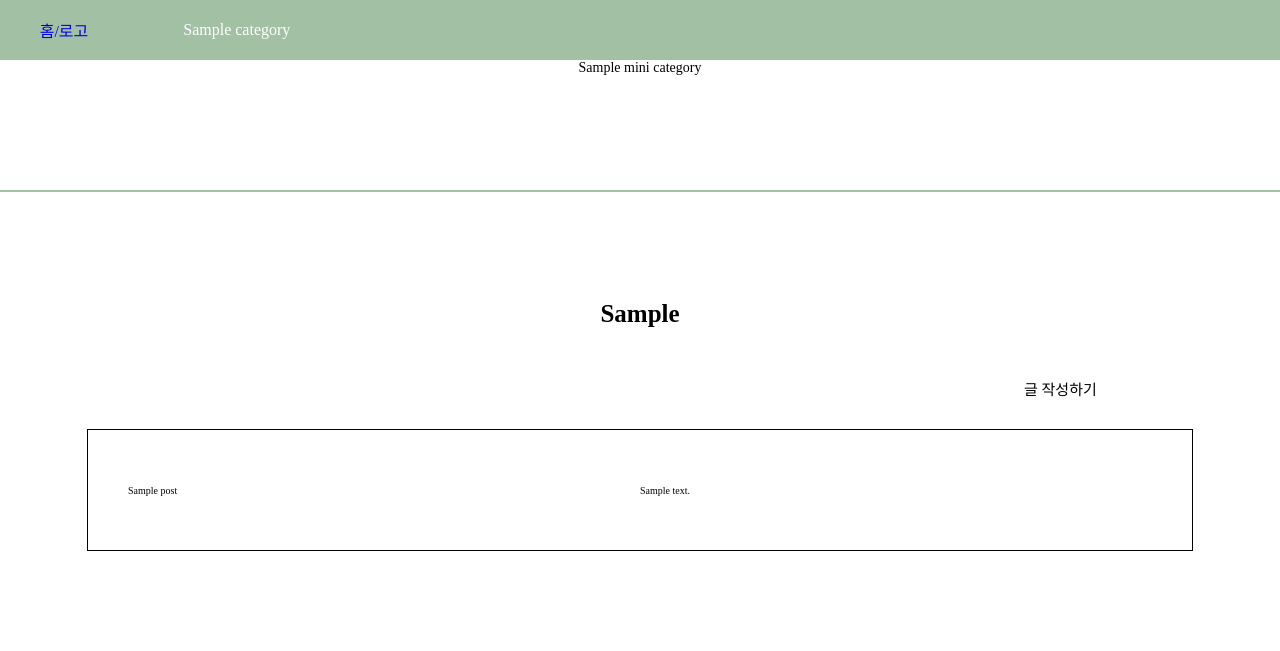
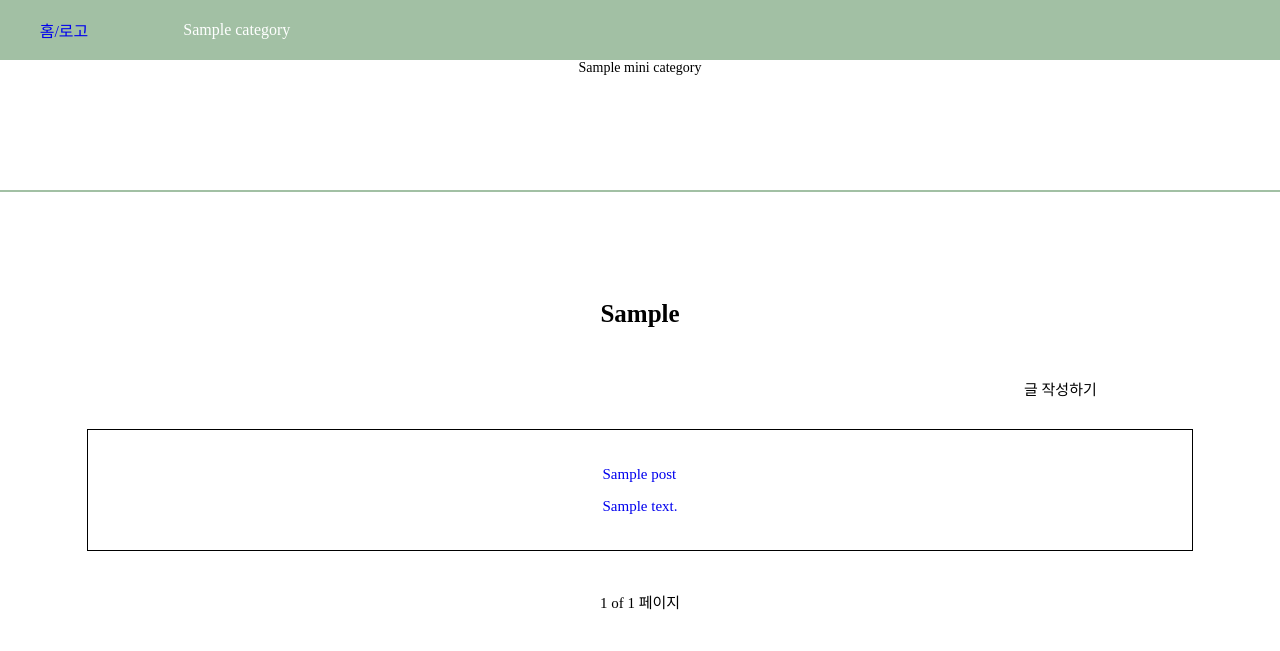
Before and after one commit to phaesol/kscommunity, a Django app: template ksproject/board/templates/post_list.html in a window 1280 px wide. Shown: the top 651 px of the page. Run offline with Django 3.2, Linux system fonts and the light colour scheme; the template is opened without the code that fills it: most values are stand-ins (such as "Sample title", 1, 10 or a date in 2020); some web fonts are replaced.

Commit message:
detail ,paging 원상복귀// text overflow css구현중

```diff
--- a/ksproject/board/static/css/post_list.css
+++ b/ksproject/board/static/css/post_list.css
@@ -5,6 +5,7 @@ html {
     font-size: 10px;
     min-width: 320px;
     min-height: 571px;
+    font-family: 'IBMPlexSansKR-Regular';
 
 }
 
@@ -34,14 +36,27 @@ html {
     border: 1px solid black;
     /* 윤곽선 굵기, 스타일, 색깔  */
 
+
+
+
+
 }
 
 .post_wrapper p {
-    /*상속 post_wrapper 안에 있는 p 태그 또는 클래스*/
-    flex: 1;
-    font-family: 'IBMPlexSansKR-Regular';
+
+   font-size: 1.5rem;
+
 
 }
+
+/* .content p{
+    width: 40%;
+    white-space: nowrap;
+    overflow: hidden;
+    text-overflow: ellipsis;
+
+} */
+
 
 img {
     width: 5vw;
@@ -118,6 +133,20 @@ a {
 
 
 .paging {
-    margin: 40px 680px;
+    margin: 40px 0;
+    font-size: 15px;
+    width: 100%;
 
 }
+
+.step-links{
+    display: flex;
+    width: 100%;
+    justify-content: center;
+    align-items: center;
+
+}
+
+.current{
+    margin: 0 10px;
+}
--- a/ksproject/board/templates/post_list.html
+++ b/ksproject/board/templates/post_list.html
@@ -13,21 +13,43 @@
 {% block content %}
 <h1>{{mini_category}} </h1>
 <div class="p"><a href="{% url 'create' mini_category.id %}">글 작성하기 </a></div>
-{% for post in  category_post_list %}
+{% for post in page_obj %}
 
 <div class="post_wrapper">
-    <p>{{post.title}}</p>
-    <p>{{post.content|safe}}</p>
-    <!--filter safe -->
+    <a href="{% url 'detail' post.id %}">
+    <p class="title">{{post.title}}</p>
+    <p class="content">{{post.content|safe}}</p>
     {% if post.image %}
-    <p>
+    <p class="image">
         <img src="{{post.myimage.url}}" title="첨부 이미지" alt="게시판 글 이미지">
     </p>
     {% endif %}
+    </a>
 </div>
 
 
 {% endfor %}
+
+<div class="paging">
+    <div class="step-links">
+        <div class="previous">
+        {% if page_obj.has_previous %}
+
+            <a href="?page={{ page_obj.previous_page_number }}">이전</a>
+        {% endif %}
+        </div>
+
+        <div class="current">
+            {{ page_obj.number }} of {{ page_obj.paginator.num_pages }} 페이지
+        </div>
+        <div class="next">
+        {% if page_obj.has_next %}
+            <a href="?page={{ page_obj.next_page_number }}">다음</a>
+
+        {% endif %}
+        </div>
+    </div>
+</div>
 
 
 
--- a/ksproject/board/urls.py
+++ b/ksproject/board/urls.py
@@ -1,10 +1,10 @@
 from django.contrib import admin
 from django.urls import path
-from .views import create,post_list
+from .views import create,post_list,detail
 
 
 urlpatterns = [
   path('create/<int:mini_category_id>',create, name="create"),
   path('post_list/<int:mini_category_id>',post_list,name="post_list"),
-
+  path('detail/<int:post_id>',detail,name="detail"),
   ]
--- a/ksproject/main/static/css/index.css
+++ b/ksproject/main/static/css/index.css
@@ -5,6 +5,7 @@ html {
     font-size: 10px;
     min-width: 320px;
     min-height: 571px;
+    font-family: 'IBMPlexSansKR-Regular';
 
 }
 
```
Also changed, not shown: other parts of ksproject/board/static/css/post_list.css (+2 -1 lines), ksproject/board/templates/detail.html (+15 -21 lines), ksproject/board/views.py (+34 -27 lines).
